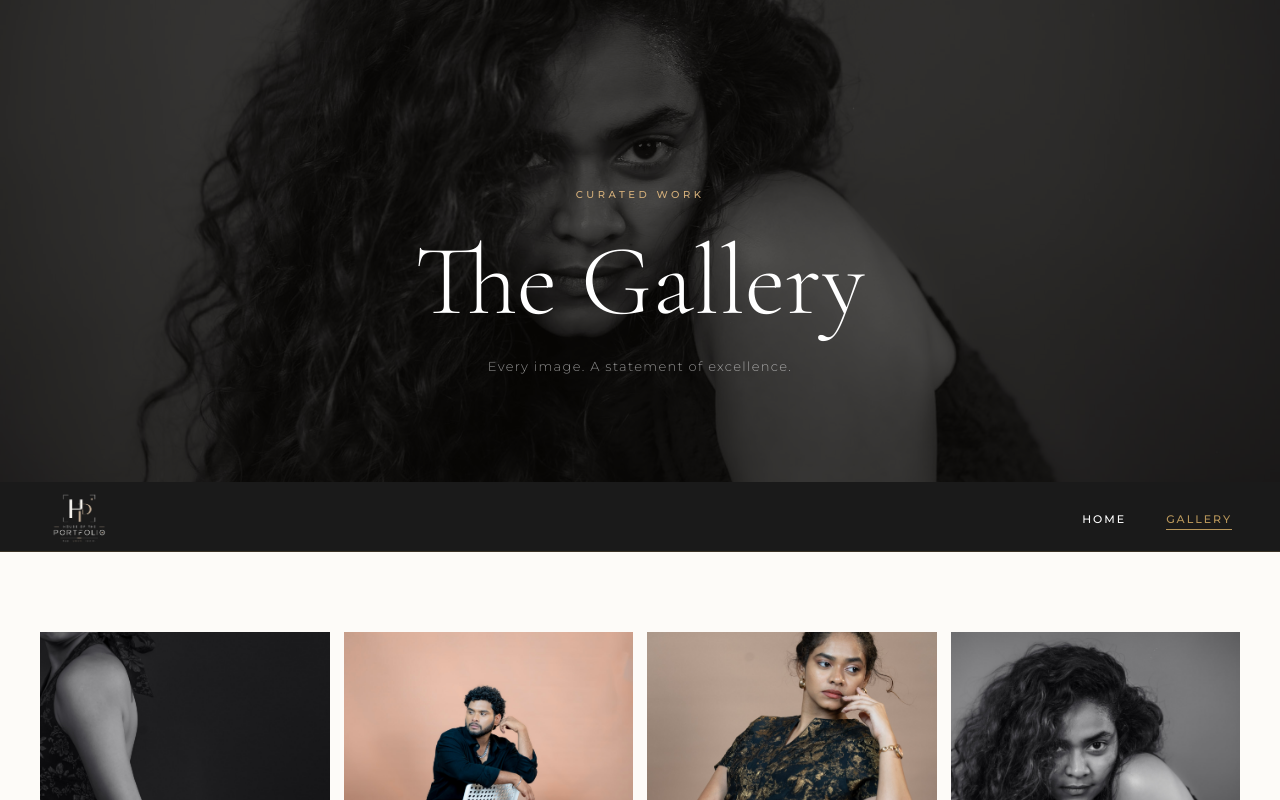
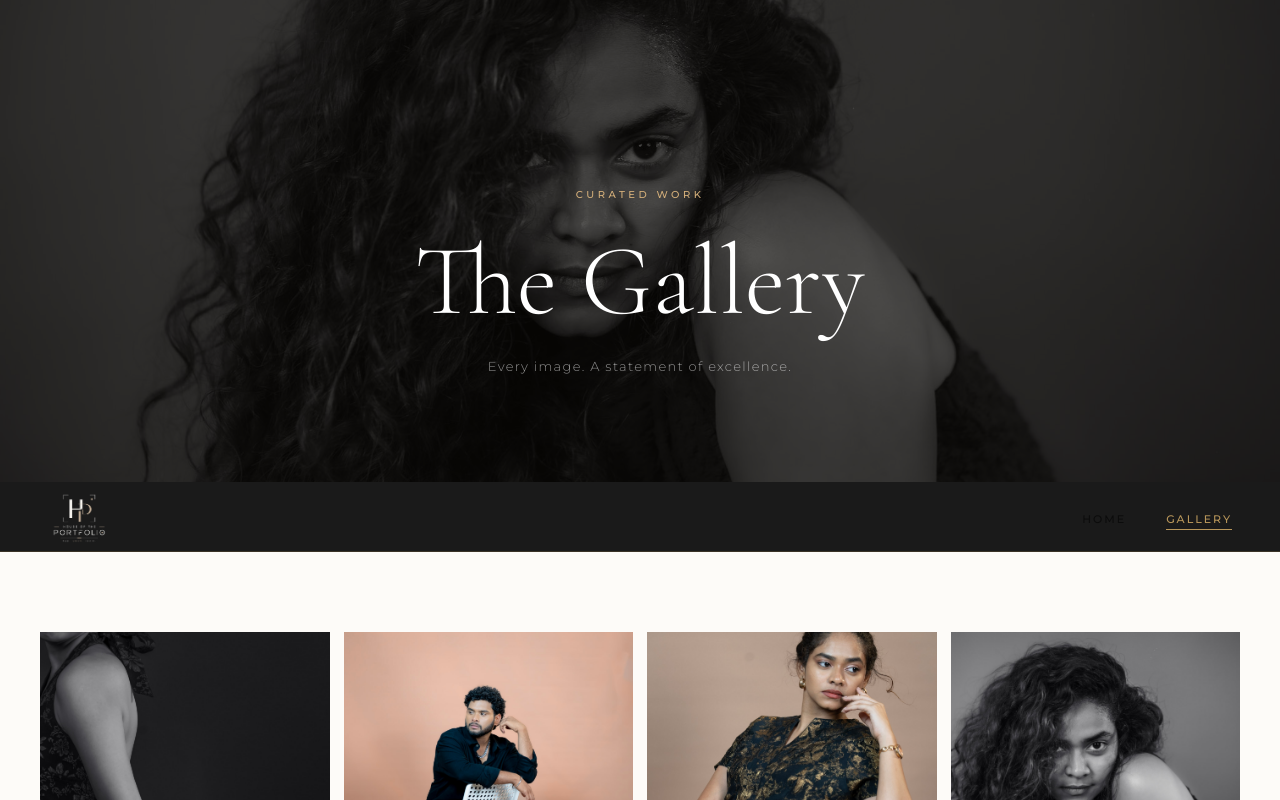
Before and after one commit to avanflix/AFX-Frames, a Next.js app: page /gallery in a window 1280 px wide. Shown: the top 800 px of the page. Built offline with nearby package versions, Linux system fonts and the light colour scheme.

Commit message:
navbard css updated

```diff
--- a/components/Navbar.module.css
+++ b/components/Navbar.module.css
@@ -96,7 +96,7 @@
   font-weight: 500;
   letter-spacing: 0.18em;
   text-transform: uppercase;
-  color: white;
+  color: rgb(12, 12, 12);
   position: relative;
   transition: color 0.3s;
 }
@@ -154,7 +154,7 @@
   display: block;
   width: 24px;
   height: 1px;
-  background: var(--charcoal);
+  background: whitesmoke;
   transition: all 0.3s;
 }
 
```
Also changed, not shown: pages/index.tsx (+4 -3 lines).
